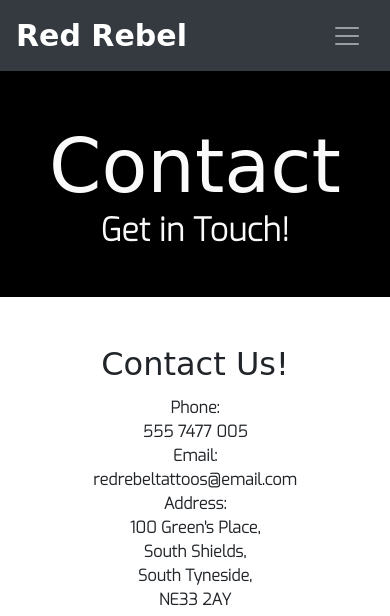
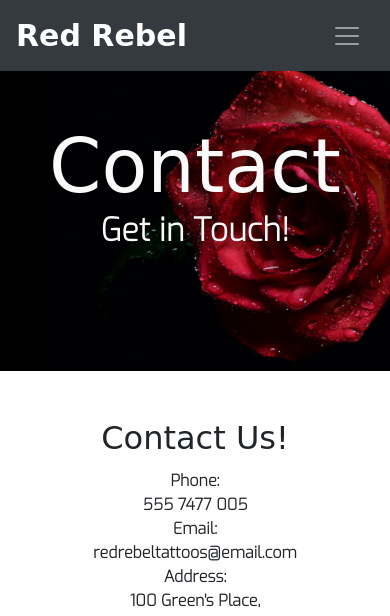
Before and after one commit to AnnieNeilson/Portfolio-4-Project, a plain HTML site: page contact.html in a window 390 px wide. Shown: the top 616 px of the page. Drawn offline with nearby package versions, Linux system fonts and the light colour scheme; a web font is replaced by a local one.

Commit message:
Add main header image to all pages other then index.html

```diff
--- a/assets/css/style.css
+++ b/assets/css/style.css
@@ -57,7 +57,10 @@ header h2{
 
 .main-header{
     padding-bottom: 48px;
-
+    height:300px;
+    background: url("../images/header-photo.jpg") no-repeat center;
+    background-size: 600px;
+    background-position: 500px;
 }
 
 /* ----------------------------------------------------Footer */
@@ -159,4 +162,11 @@ header h2{
         margin: auto;
         position: relative;
     }
+    .main-header{
+        padding-bottom: 48px;
+        height:300px;
+        background: url("../images/header-photo.jpg") no-repeat center;
+        background-size: 600px;
+        background-position: 50px;
+    }
 }
--- a/contact.html
+++ b/contact.html
@@ -71,12 +71,13 @@
           <h2 class="text-center contact-article">Find Us!</h2>
           <iframe src="https://www.google.com/maps/embed?pb=!1m18!1m12!1m3!1d2288.1296953854194!2d-1.4331885845320569!3d55.005891556814895!2m3!1f0!2f0!3f0!3m2!1i1024!2i768!4f13.1!3m3!1m2!1s0x487e6ee78f14dd13%3A0x4087836c7d09f4d8!2s100%20Green&#39;s%20Pl%2C%20South%20Shields%20NE33%202AY!5e0!3m2!1sen!2suk!4v1652133824785!5m2!1sen!2suk" width="600" height="450" style="border:0;" allowfullscreen="" loading="lazy" referrerpolicy="no-referrer-when-downgrade" class="contact-map"></iframe>
 
+
         </div>
         <div class="col-md-6">
 
           <div class="col-md-12">
             <h2 class="text-center contact-article">Opening Times</h2>
-            <p class="text-center ">Feel free to pop in anytime! We have a several
+            <p class="text-center ">Feel free to pop in anytime! We have several
               portfolios you can peruse. You can book your free consultation in person, over the phone or online
               <a href="#">here</a><br>
               <small>Our Tattooists work flexible shifts,
```
Also changed, not shown: assets/images/header-photo.jpg (added).
